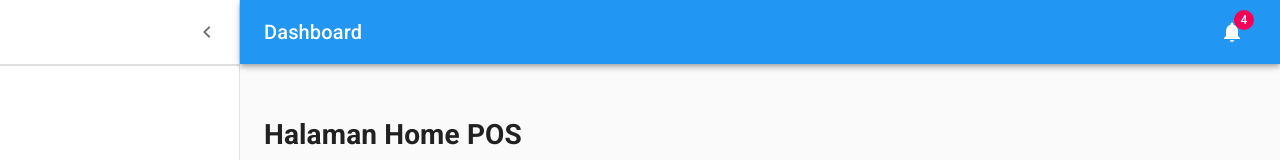
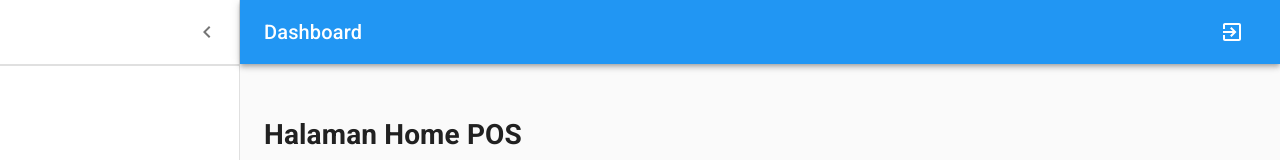
Before and after one commit to wildenali/aplikasiposwilden, a React (Create React App) app: page / in a window 1280 px wide. Shown: the top 160 px of the page. Built offline with nearby package versions, Linux system fonts and the light colour scheme; no server answers; sample sign-in values are in the browser's storage.

Commit message:
Ubah icon notifikasi menjadi icon SignOut

```diff
--- a/src/pages/private/index.js
+++ b/src/pages/private/index.js
@@ -13,7 +13,7 @@
 import Container from '@material-ui/core/Container';
 import MenuIcon from '@material-ui/icons/Menu';
 import ChevronLeftIcon from '@material-ui/icons/ChevronLeft';
-import NotificationsIcon from '@material-ui/icons/Notifications';
+import SignOutIcon from '@material-ui/icons/ExitToApp';
 
 // Import react-router-dom untuk Switch dan Route
 import { Switch, Route } from 'react-router-dom'
@@ -56,9 +56,7 @@
             Dashboard
           </Typography>
           <IconButton color="inherit">
-            <Badge badgeContent={4} color="secondary">
-              <NotificationsIcon />
-            </Badge>
+            <SignOutIcon />
           </IconButton>
         </Toolbar>
       </AppBar>
```
